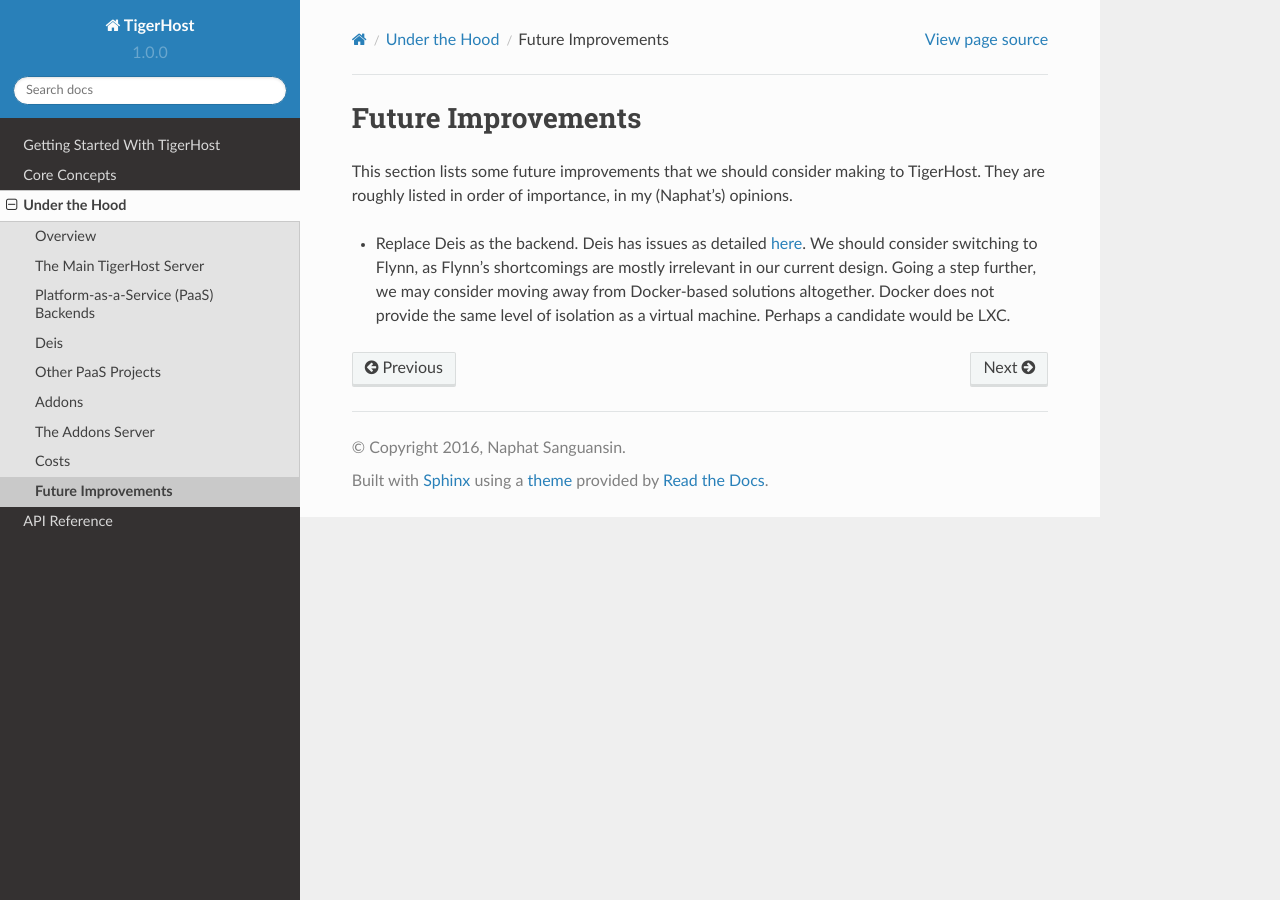
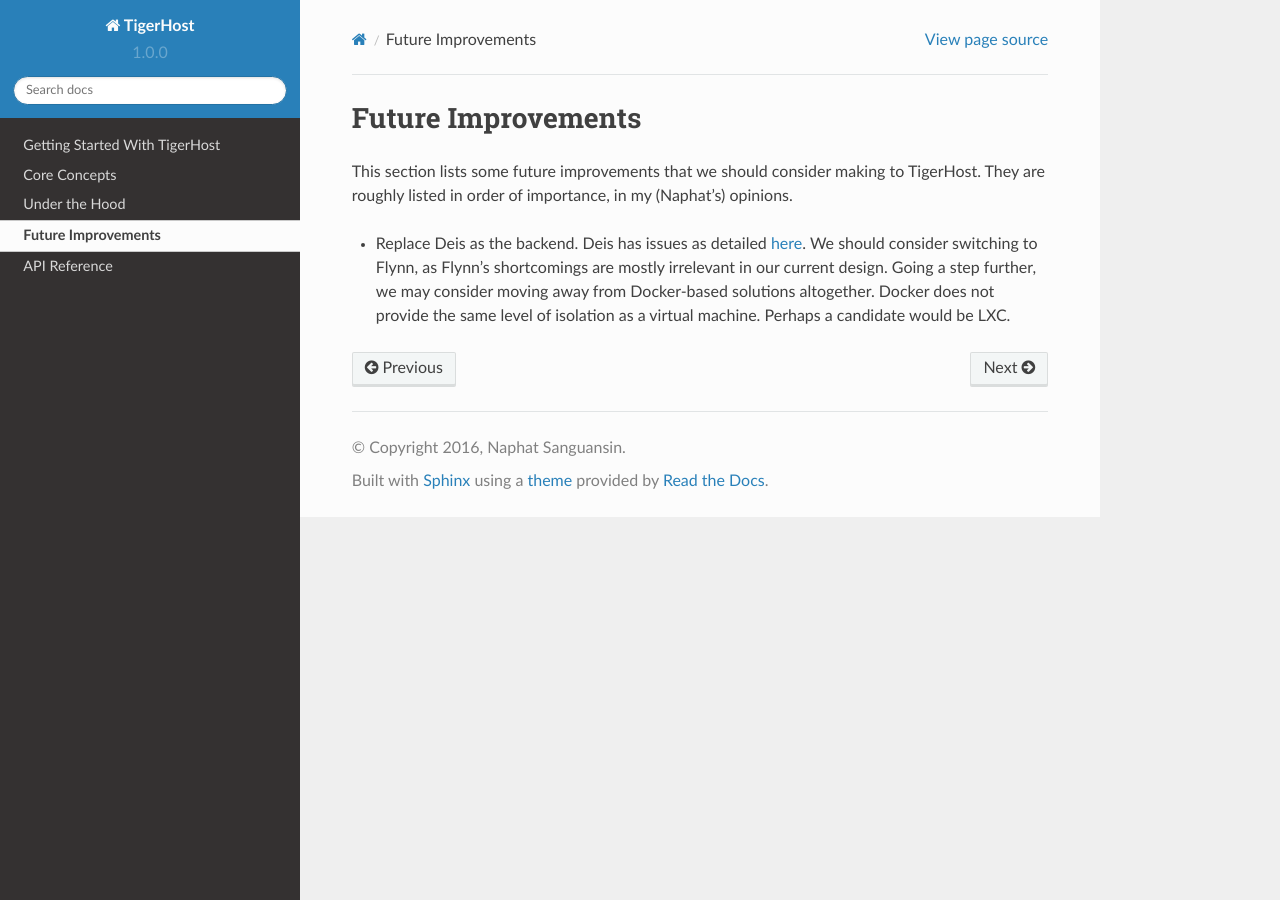
Before and after one commit to naphatkrit/TigerHost, a Sphinx documentation site: the page built from docs/future_improvements.rst, in a window 1280 px wide. Built offline with Sphinx 7.4.7 and the Read the Docs theme 2.0.0, drawn with Linux system fonts in a browser that asks for light colours; pages that are not in the unit, such as notebooks, are missing from menus.

Commit message:
[docs] moved report-related documents into the reports folder. moved future_imporvements into a top level section.

```diff
--- a/docs/under_the_hood/future_improvements.rst
+++ b/docs/future_improvements.rst
@@ -1,4 +1,4 @@
-.. _under_the_hood/future_improvements:
+.. _future_improvements:
 
 Future Improvements
 ====================
--- a/docs/index.rst
+++ b/docs/index.rst
@@ -14,4 +14,5 @@
    getting_started/index
    core_concepts/index
    under_the_hood/index
+   future_improvements
    api
--- a/docs/report/index.rst
+++ b/docs/report/index.rst
@@ -6,4 +6,5 @@
 
    /core_concepts/index
    /under_the_hood/index
+   /future_improvements
    /report/appendix
--- a/docs/under_the_hood/deis.rst
+++ b/docs/under_the_hood/deis.rst
@@ -8,7 +8,7 @@
 
 Why Deis?
 -----------
-Deis was one of the three projects in consideration at the start of TigerHost. The other two are :ref:`Flynn <under_the_hood/other_backends/flynn>` and :ref:`Tsuru<under_the_hood/other_backends/tsuru>`. Flynn was out of the running early because of its lack of user system and that it is meant to be used by a single system admin as opposed to a group of users. It should be noted that at the beginning, we were looking for a simpler architecture for TigerHost, namely without the main server and exposing the PaaS backend directly. Now that we have the current architecture in place, Flynn *may* have been a better choice (see :ref:`under_the_hood/future_improvements`).
+Deis was one of the three projects in consideration at the start of TigerHost. The other two are :ref:`Flynn <under_the_hood/other_backends/flynn>` and :ref:`Tsuru<under_the_hood/other_backends/tsuru>`. Flynn was out of the running early because of its lack of user system and that it is meant to be used by a single system admin as opposed to a group of users. It should be noted that at the beginning, we were looking for a simpler architecture for TigerHost, namely without the main server and exposing the PaaS backend directly. Now that we have the current architecture in place, Flynn *may* have been a better choice (see :ref:`future_improvements`).
 
 Tsuru almost became the project of choice. this is because it already has a addon-like system in place (that is, it exposes an API similar to the :ref:`addons API <under_the_hood/addons//addons_api>`). However, the documentation is not as thorough as Deis, and it was decided that the cost of re-engineering the addon API is smaller than the cost of dealing with a less thorough documentation.
 
--- a/docs/under_the_hood/index.rst
+++ b/docs/under_the_hood/index.rst
@@ -15,4 +15,3 @@
     addons
     addons_server
     costs
-    future_improvements
```
